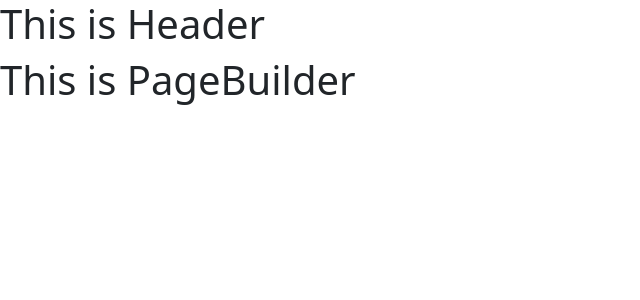
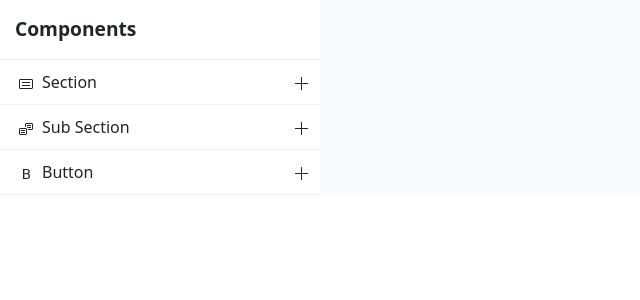
Before and after one commit to killcodeX/react-page-builder, a React (Create React App) app in the folder page-builder/: page / in a window 1280 px wide. Shown: the top 300 px of the page, without its empty margins (0-640 px from the left). Built offline with nearby package versions, Linux system fonts and the light colour scheme.

Commit message:
feat: component-list UI V1 design completed

```diff
--- a/page-builder/package.json
+++ b/page-builder/package.json
@@ -10,6 +10,7 @@
     "react": "^18.2.0",
     "react-bootstrap": "^2.8.0",
     "react-dom": "^18.2.0",
+    "react-icons": "^4.10.1",
     "react-redux": "^8.1.2",
     "react-router-dom": "^6.15.0",
     "react-scripts": "5.0.1",
--- a/page-builder/src/App.js
+++ b/page-builder/src/App.js
@@ -6,7 +6,7 @@ import 'bootstrap/dist/css/bootstrap.min.css';
 function App(){
   return (
     <>
-      <Header/>
+      {/* <Header/> */}
       <RouterProvider router={Router} />
     </>
   )
--- /dev/null
+++ b/page-builder/src/Components/ComponentList.jsx
@@ -0,0 +1,30 @@
+import react from 'react';
+import { VscAdd } from "react-icons/vsc";
+import { components } from "../Data/Components"
+
+function ComponentList(){
+    return (
+        <div className='component-list'>
+            <div className='component-list-header'>Components</div>
+            <div className='component-list-column'>
+                {
+                    components.map(item =>{
+                        return(
+                            <div className='component-container d-flex justify-content-between' key={item.id}>
+                                <div className='left-side-component-container d-flex'>
+                                    <div className='component-container-icon px-2'>{item.icon}</div>
+                                    <div className='component-container-label'>{item.component}</div>
+                                </div>
+                                <div className='right-side-component-container cursor-pointer'>
+                                    <VscAdd/>
+                                </div>
+                            </div>
+                        )
+                    })
+                }
+            </div>
+        </div>
+    )
+}
+
+export default ComponentList;
--- /dev/null
+++ b/page-builder/src/Data/Components.js
@@ -0,0 +1,19 @@
+import { VscSymbolConstant, VscSymbolEnum, VscBold } from "react-icons/vsc";
+
+export const components = [
+    {
+        id:1,
+        component:'Section',
+        icon:<VscSymbolConstant/>
+    },
+    {
+        id:2,
+        component:'Sub Section',
+        icon:<VscSymbolEnum/>
+    },
+    {
+        id:3,
+        component:'Button',
+        icon:<VscBold/>
+    }
+]
--- a/page-builder/src/Home/Header.jsx
+++ b/page-builder/src/Home/Header.jsx
@@ -2,7 +2,7 @@ import react from 'react';
 
 function Header(){
     return (
-        <h1>This is Header</h1>
+        <header className='header'>This is Header</header>
     )
 }
 
--- a/page-builder/src/Home/pageBuilder.jsx
+++ b/page-builder/src/Home/pageBuilder.jsx
@@ -1,8 +1,20 @@
 import react from 'react';
+import ComponentList from '../Components/ComponentList';
 
 function PageBuilder(){
     return (
-        <h1>This is PageBuilder</h1>
+        <section className='page-builder'>
+            <div className='container-fluid'>
+                <div className='row'>
+                    <div className='col-3 p-0 border-right'>
+                        <ComponentList/>
+                    </div>
+                    <div className='col-9 bg-light'>
+                    <div className='component-setting-header'></div>
+                    </div>
+                </div>
+            </div>
+        </section>
     )
 }
 
--- a/page-builder/src/index.css
+++ b/page-builder/src/index.css
@@ -1,13 +1,56 @@
 body {
-  margin: 0;
-  font-family: -apple-system, BlinkMacSystemFont, 'Segoe UI', 'Roboto', 'Oxygen',
-    'Ubuntu', 'Cantarell', 'Fira Sans', 'Droid Sans', 'Helvetica Neue',
-    sans-serif;
-  -webkit-font-smoothing: antialiased;
-  -moz-osx-font-smoothing: grayscale;
+  position:relative;
 }
 
-code {
-  font-family: source-code-pro, Menlo, Monaco, Consolas, 'Courier New',
-    monospace;
+/* Header Component*/
+
+.header{
+  display: flex;
+  flex-direction: row;
+  position: fixed;
+  top: 0rem;
+  left: 0rem;
+  right: 0rem;
+  padding-left: 1rem;
+  padding-right: 1rem;
+  z-index: 800;
+  align-items: center;
+  font-size: 16px;
+  line-height: 24px;
+  height:50px;
+  background: hsla(0,0%,100%,0%);
 }
+
+.header::before{
+  position: absolute;
+  top: 0rem;
+  right: 0rem;
+  bottom: 0rem;
+  left: 0rem;
+  background: hsla(0,0%,100%,95%);
+  pointer-events: none;
+  opacity: 0;
+  box-shadow: 0px 0px 10px hsla(0,0%,0%,10%);
+  content: " ";
+  display: block;
+  transition: all .2s cubic-bezier(.215,.61,.355,1);
+}
+
+/* Component List*/
+.component-container {
+  border-bottom:1px solid #f2f2f5;
+  padding:10px;
+  font-size:1rem;
+  font-weight:500;
+}
+
+.component-list-header{
+  padding:15px;
+  border-bottom:1px solid #f2f2f5;
+  font-size:1.2rem;
+  font-weight:600;
+}
+
+.right-side-component-container:hover{
+  cursor:pointer;
+}
```
Also changed, not shown: 1 other file (tests, documents, lock files or other folders).
